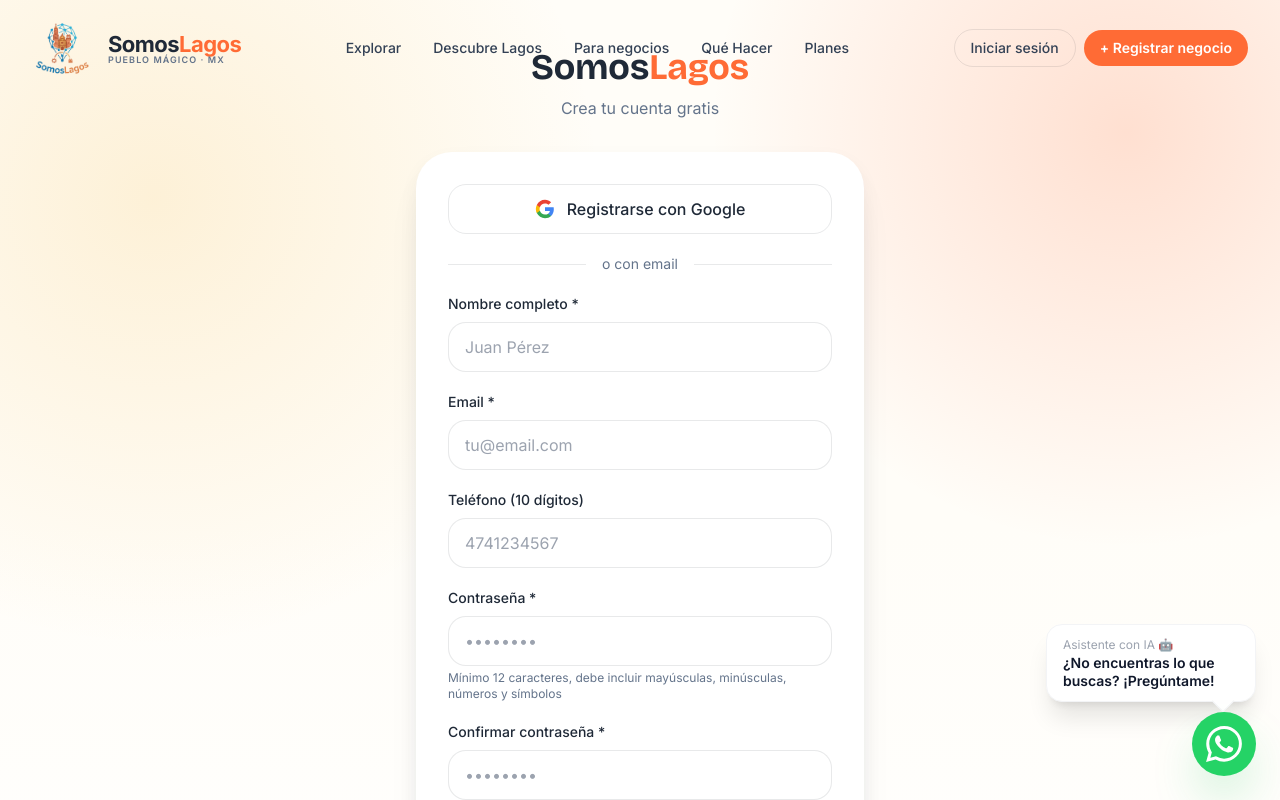
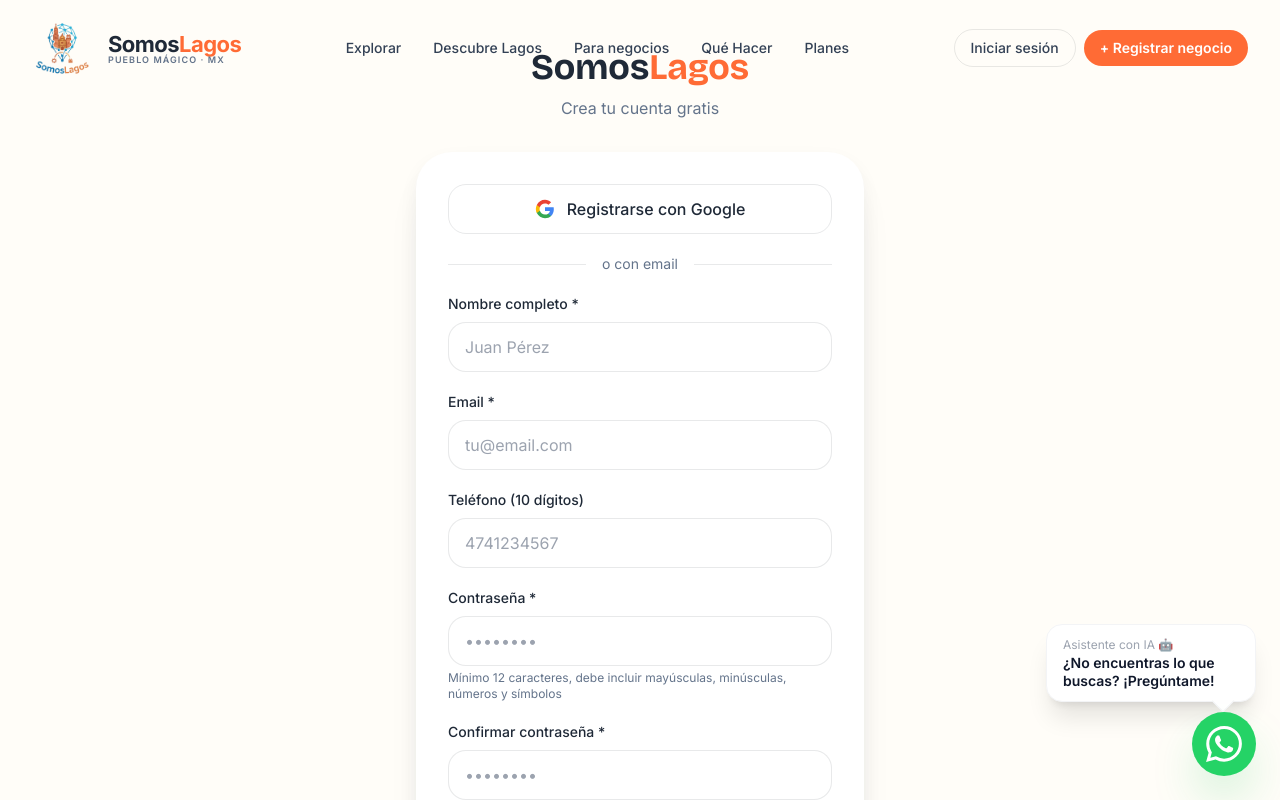
Before and after one commit to mauriragna88/somoslgs-1, a Next.js app: page /registro in a window 1280 px wide. Shown: the top 800 px of the page. Built offline with nearby package versions, Linux system fonts and the light colour scheme; no server answers.

Commit message:
feat: restyle auth pages removing pueblo-shell with warm ivory bg

```diff
--- a/app/login/page.tsx
+++ b/app/login/page.tsx
@@ -105,7 +105,7 @@
   }
 
   return (
-    <div className="min-h-screen pueblo-shell flex items-center justify-center px-4">
+    <div className="min-h-screen flex items-center justify-center px-4" style={{ background: 'var(--ivory)' }}>
       <div className="max-w-md w-full">
         {/* Logo/Brand */}
         <div className="text-center mb-8">
@@ -255,7 +255,7 @@
 export default function LoginPage() {
   return (
     <Suspense fallback={
-      <div className="min-h-screen pueblo-shell flex items-center justify-center">
+      <div className="min-h-screen flex items-center justify-center" style={{ background: 'var(--ivory)' }}>
         <div className="animate-pulse" style={{ color: 'var(--muted)' }}>Cargando...</div>
       </div>
     }>
--- a/app/registro/page.tsx
+++ b/app/registro/page.tsx
@@ -135,7 +135,7 @@
   }
 
   return (
-    <div className="min-h-screen pueblo-shell flex items-center justify-center px-4 py-12">
+    <div className="min-h-screen flex items-center justify-center px-4 py-12" style={{ background: 'var(--ivory)' }}>
       <div className="max-w-md w-full">
         {/* Logo/Brand */}
         <div className="text-center mb-8">
@@ -362,7 +362,7 @@
 export default function RegisterPage() {
   return (
     <Suspense fallback={
-      <div className="min-h-screen pueblo-shell flex items-center justify-center">
+      <div className="min-h-screen flex items-center justify-center" style={{ background: 'var(--ivory)' }}>
         <div className="animate-pulse" style={{ color: 'var(--muted)' }}>Cargando...</div>
       </div>
     }>
```
